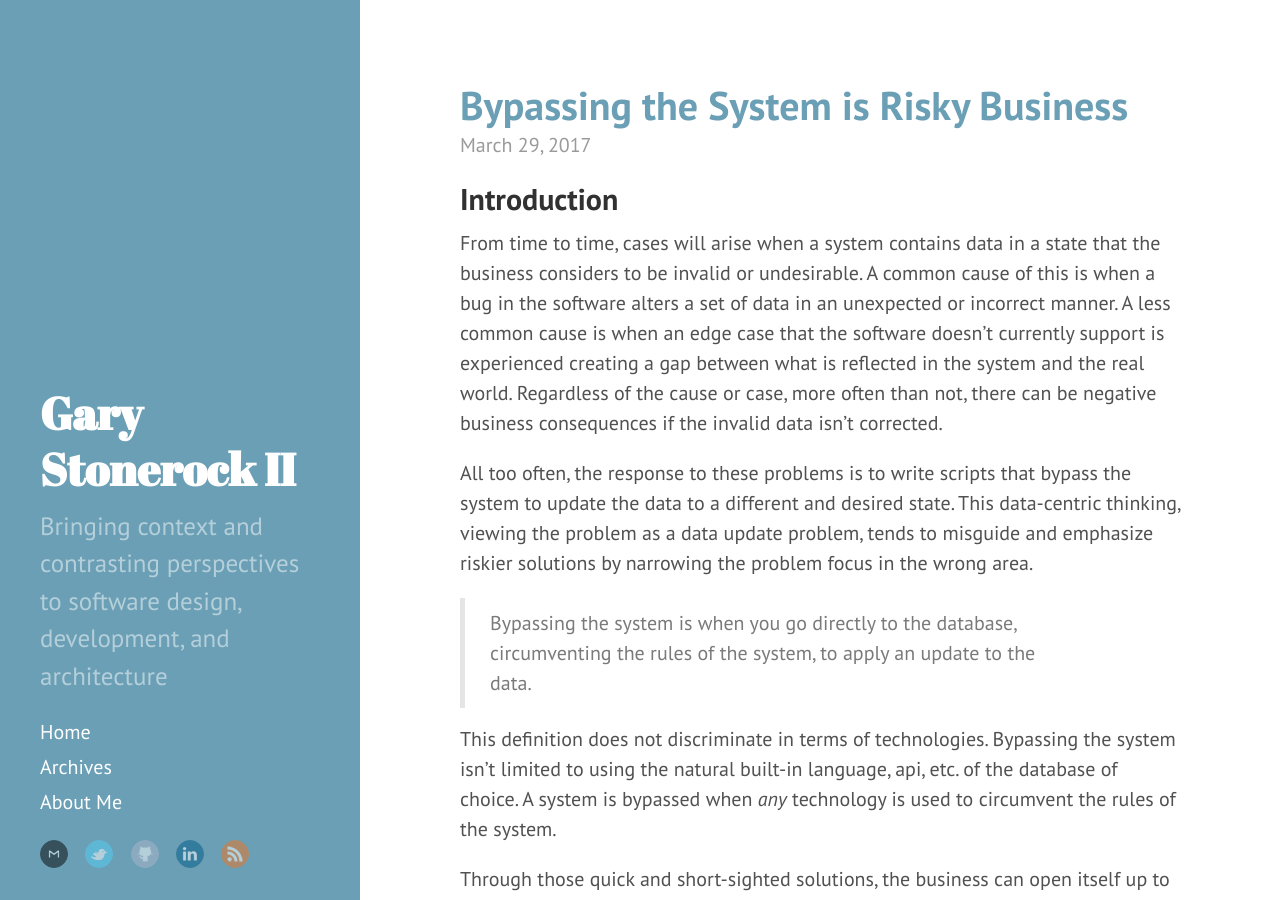
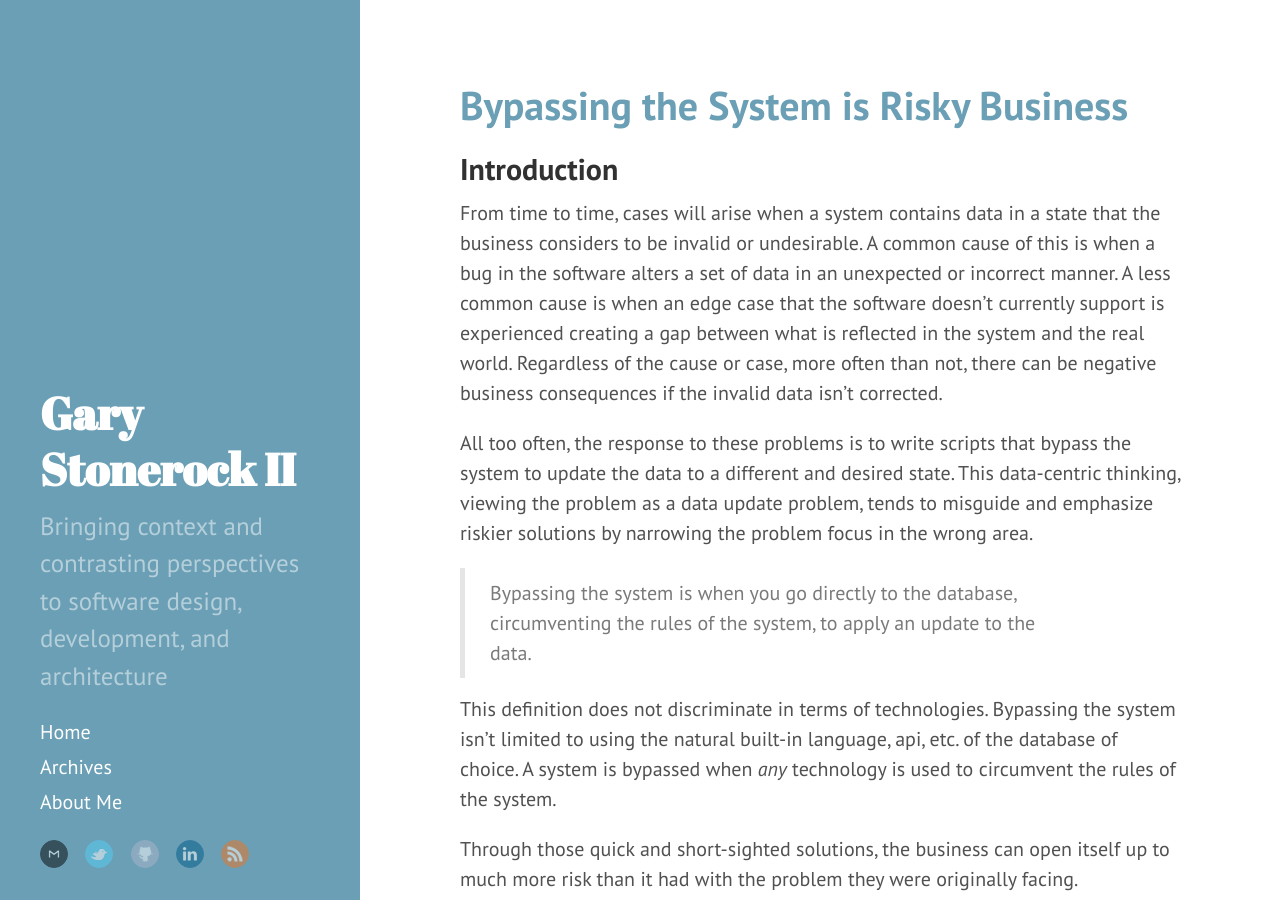
Before and after one commit to GaryStonerock/garystonerock.github.io, a Jekyll site: the page built from index.html, in a window 1280 px wide and 900 px high. Built offline with Jekyll 4.4.1, drawn with Linux system fonts in a browser that asks for light colours; the list of posts is cut into pages by our own code; some of the changed text lies outside the part shown.

Commit message:
Removing date for posts on index page

```diff
--- a/index.html
+++ b/index.html
@@ -11,8 +11,6 @@ title: Home
         {{ post.title }}
       </a>
     </h1>
-
-    <span class="post-date">{{ post.date | date: '%B %d, %Y' }}</span>
 
     {{ post.content }}
   </div>
```
